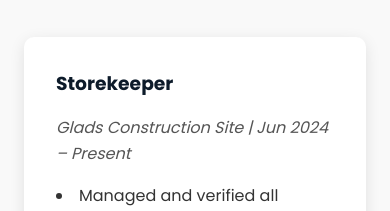
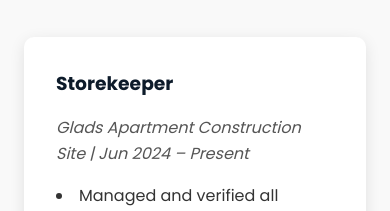
Before and after one commit to NMordecai/resume, a plain HTML site: page index.html in a window 390 px wide. Shown: the part 1450-1661 px from the top of the page. Drawn offline with Linux system fonts and the light colour scheme.

Commit message:
cvAdd commentMore actions This project is a fully responsive, professional personal resume website. Built from the ground up using pure HTML, CSS, and JavaScript, the site serves as a dynamic, interactive portfolio to showcase skills, experience, and projects to potential employers and professional contacts. The primary goal was to create a visually appealing, easy-to-navigate, and mobile-first platform that demonstrates a strong command of core front-end technologies without relying on any external frameworks like Bootstrap or React.

```diff
--- a/index.html
+++ b/index.html
@@ -83,7 +83,7 @@
       <div class="experience-container">
         <article class="job-card">
           <h3>Storekeeper</h3>
-          <p class="job-info">Glads Construction Site | Jun 2024 – Present</p>
+          <p class="job-info">Glads Apartment Construction Site | Jun 2024 – Present</p>
           <ul>
             <li>Managed and verified all incoming and outgoing stock movements with precision.</li>
             <li>Conducted regular stock audits to identify and minimize discrepancies, ensuring inventory accuracy.</li>
```
